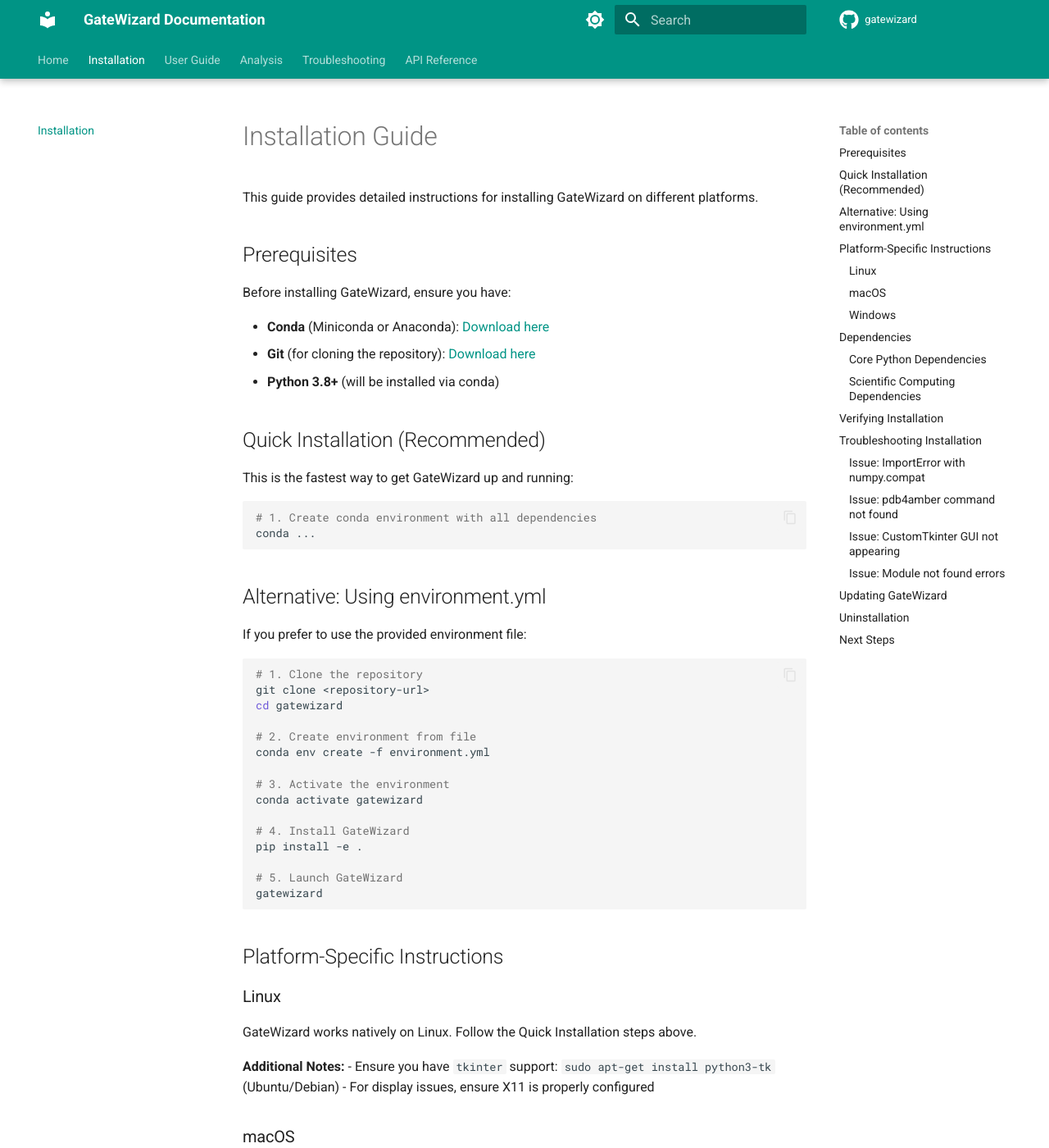
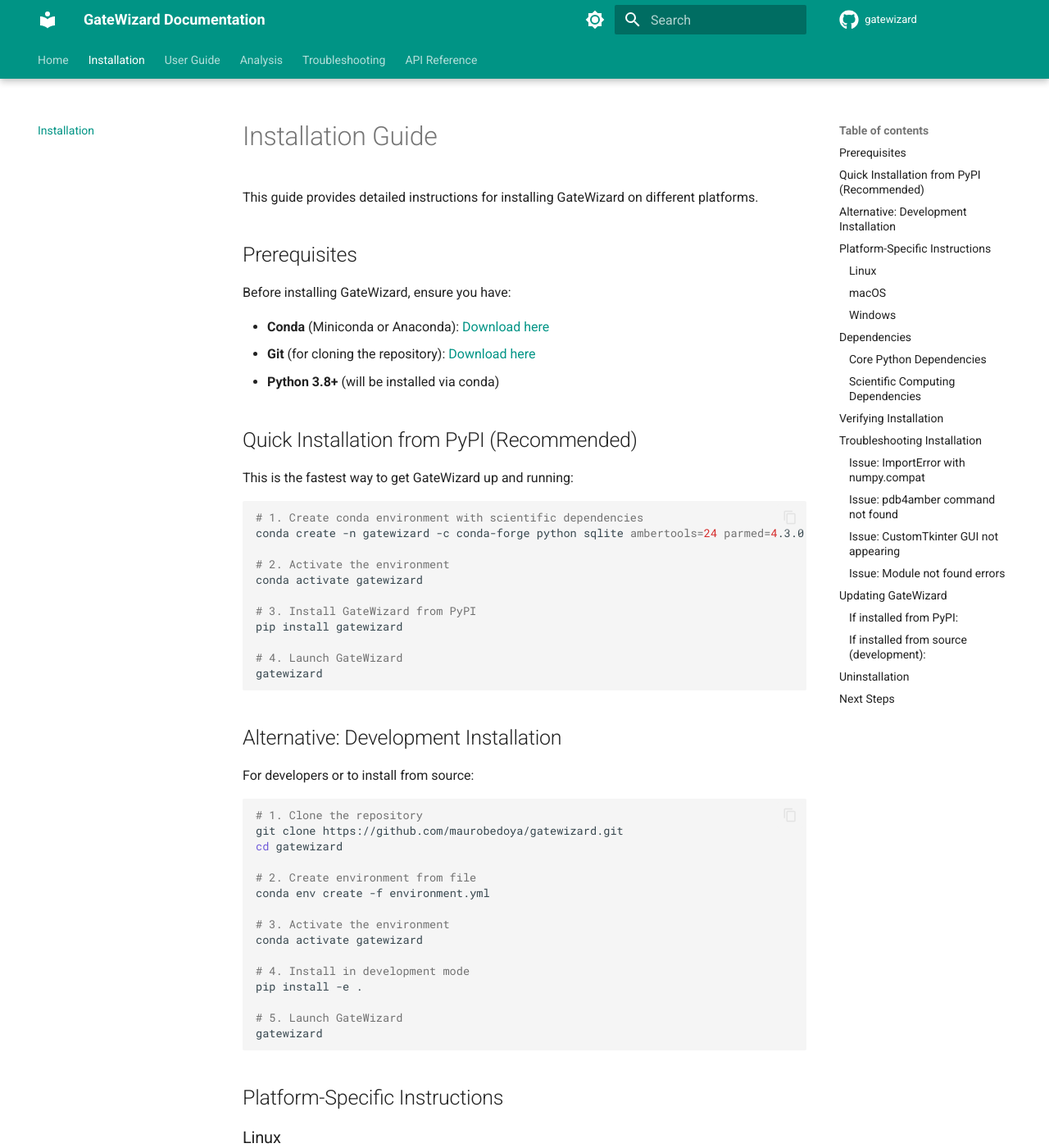
Before and after one commit to maurobedoya/gatewizard, an MkDocs documentation site: the page built from docs/installation.md, in a window 1280 px wide and 1400 px high. Shown: the whole window at 82% size. Built offline with MkDocs 1.6.1 and Material for MkDocs 9.7.7, drawn with Linux system fonts in a browser that asks for light colours; comment, search, counter and statistics services are not loaded; the version menu is left out; some of the changed text lies outside the part shown.

Commit message:
Add GitHub Actions workflow for PyPI publishing and update installation docs

````diff
--- a/docs/index.md
+++ b/docs/index.md
@@ -28,8 +28,8 @@
 # Activate environment
 conda activate gatewizard
 
-# Install GateWizard
-pip install -e .
+# Install GateWizard from PyPI
+pip install gatewizard
 ```
 
 ### Launch
--- a/docs/installation.md
+++ b/docs/installation.md
@@ -10,22 +10,31 @@
 - **Git** (for cloning the repository): [Download here](https://git-scm.com/downloads)
 - **Python 3.8+** (will be installed via conda)
 
-## Quick Installation (Recommended)
+## Quick Installation from PyPI (Recommended)
 
 This is the fastest way to get GateWizard up and running:
 
 ```bash
-# 1. Create conda environment with all dependencies
-conda ...
+# 1. Create conda environment with scientific dependencies
+conda create -n gatewizard -c conda-forge python sqlite ambertools=24 parmed=4.3.0 -y
+
+# 2. Activate the environment
+conda activate gatewizard
+
+# 3. Install GateWizard from PyPI
+pip install gatewizard
+
+# 4. Launch GateWizard
+gatewizard
 ```
 
-## Alternative: Using environment.yml
+## Alternative: Development Installation
 
-If you prefer to use the provided environment file:
+For developers or to install from source:
 
 ```bash
 # 1. Clone the repository
-git clone <repository-url>
+git clone https://github.com/maurobedoya/gatewizard.git
 cd gatewizard
 
 # 2. Create environment from file
@@ -34,7 +43,7 @@
 # 3. Activate the environment
 conda activate gatewizard
 
-# 4. Install GateWizard
+# 4. Install in development mode
 pip install -e .
 
 # 5. Launch GateWizard
@@ -89,7 +98,7 @@
 # Use Anaconda Prompt
 conda create -n gatewizard -c conda-forge python sqlite ambertools=24 parmed=4.3.0 -y
 conda activate gatewizard
-pip install -e .
+pip install gatewizard
 gatewizard
 ```
 
@@ -195,6 +204,19 @@
 
 To update to the latest version:
 
+### If installed from PyPI:
+```bash
+# Activate environment
+conda activate gatewizard
+
+# Update GateWizard
+pip install --upgrade gatewizard
+
+# Restart GateWizard
+gatewizard
+```
+
+### If installed from source (development):
 ```bash
 # Update repository
 cd /path/to/gatewizard
````
Also changed, not shown: README.md (+21 -12 lines), 1 other file.
